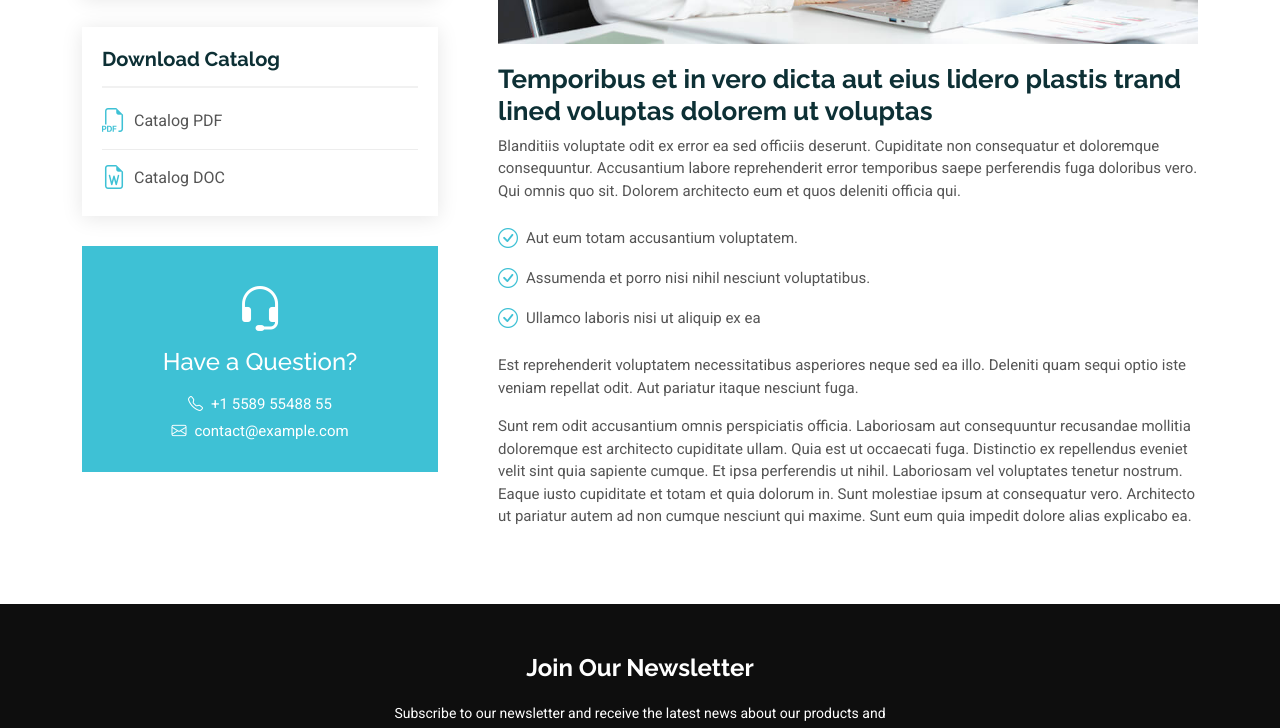
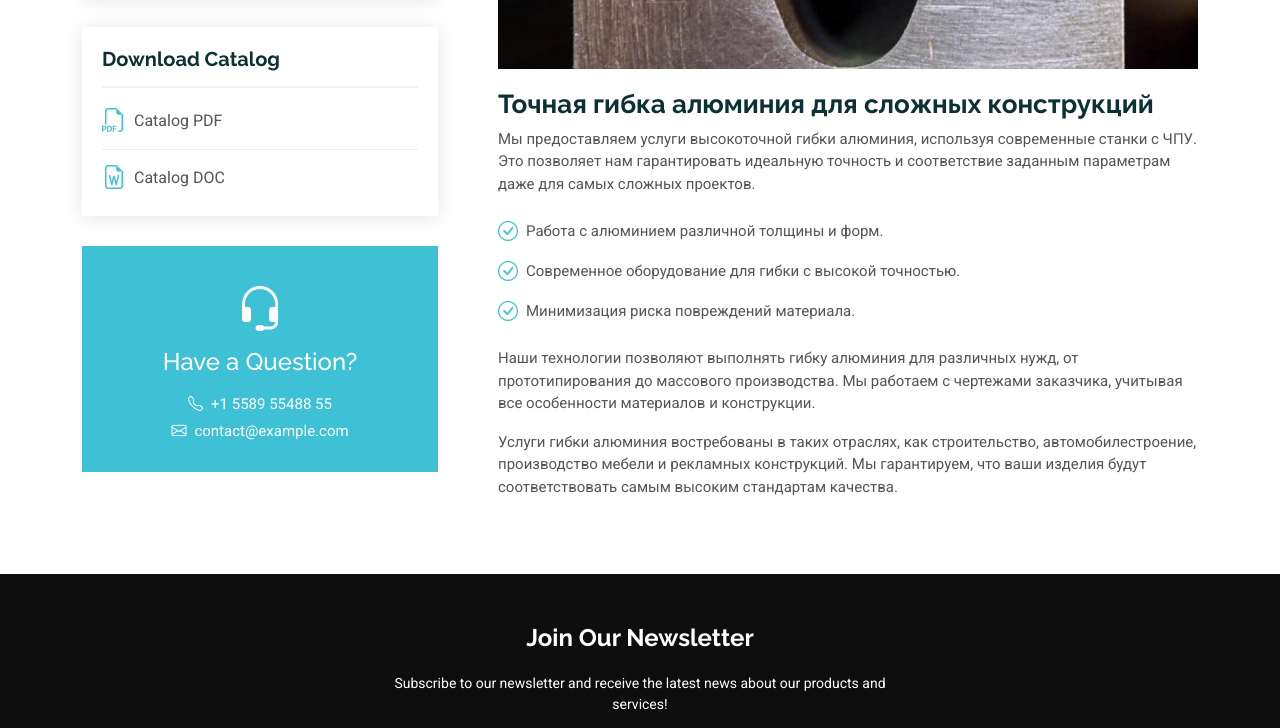
Before and after one commit to aruytehno/13element, a plain HTML site: page gibka-details.html in a window 1280 px wide. Shown: the part 823-1551 px from the top of the page. Drawn offline with Linux system fonts and the light colour scheme.

Commit message:
Обновил содержимое для раздела гибки алюминия

```diff
--- a/gibka-details.html
+++ b/gibka-details.html
@@ -135,21 +135,21 @@
           </div>
 
           <div class="col-lg-8 ps-lg-5" data-aos="fade-up" data-aos-delay="200">
-            <img src="assets/img/services.jpg" alt="" class="img-fluid services-img">
-            <h3>Temporibus et in vero dicta aut eius lidero plastis trand lined voluptas dolorem ut voluptas</h3>
+  <img src="assets/img/aluminum-bending.jpg" alt="Гибка алюминия" class="img-fluid services-img">
+  <h3>Точная гибка алюминия для сложных конструкций</h3>
   <p>
-              Blanditiis voluptate odit ex error ea sed officiis deserunt. Cupiditate non consequatur et doloremque consequuntur. Accusantium labore reprehenderit error temporibus saepe perferendis fuga doloribus vero. Qui omnis quo sit. Dolorem architecto eum et quos deleniti officia qui.
+    Мы предоставляем услуги высокоточной гибки алюминия, используя современные станки с ЧПУ. Это позволяет нам гарантировать идеальную точность и соответствие заданным параметрам даже для самых сложных проектов.
   </p>
   <ul>
-              <li><i class="bi bi-check-circle"></i> <span>Aut eum totam accusantium voluptatem.</span></li>
-              <li><i class="bi bi-check-circle"></i> <span>Assumenda et porro nisi nihil nesciunt voluptatibus.</span></li>
-              <li><i class="bi bi-check-circle"></i> <span>Ullamco laboris nisi ut aliquip ex ea</span></li>
+    <li><i class="bi bi-check-circle"></i> <span>Работа с алюминием различной толщины и форм.</span></li>
+    <li><i class="bi bi-check-circle"></i> <span>Современное оборудование для гибки с высокой точностью.</span></li>
+    <li><i class="bi bi-check-circle"></i> <span>Минимизация риска повреждений материала.</span></li>
   </ul>
   <p>
-              Est reprehenderit voluptatem necessitatibus asperiores neque sed ea illo. Deleniti quam sequi optio iste veniam repellat odit. Aut pariatur itaque nesciunt fuga.
+    Наши технологии позволяют выполнять гибку алюминия для различных нужд, от прототипирования до массового производства. Мы работаем с чертежами заказчика, учитывая все особенности материалов и конструкции.
   </p>
   <p>
-              Sunt rem odit accusantium omnis perspiciatis officia. Laboriosam aut consequuntur recusandae mollitia doloremque est architecto cupiditate ullam. Quia est ut occaecati fuga. Distinctio ex repellendus eveniet velit sint quia sapiente cumque. Et ipsa perferendis ut nihil. Laboriosam vel voluptates tenetur nostrum. Eaque iusto cupiditate et totam et quia dolorum in. Sunt molestiae ipsum at consequatur vero. Architecto ut pariatur autem ad non cumque nesciunt qui maxime. Sunt eum quia impedit dolore alias explicabo ea.
+    Услуги гибки алюминия востребованы в таких отраслях, как строительство, автомобилестроение, производство мебели и рекламных конструкций. Мы гарантируем, что ваши изделия будут соответствовать самым высоким стандартам качества.
   </p>
 </div>
 
```
Also changed, not shown: assets/img/aluminum-bending.jpg (added). Lines whose indentation alone changed are shown as unchanged.
